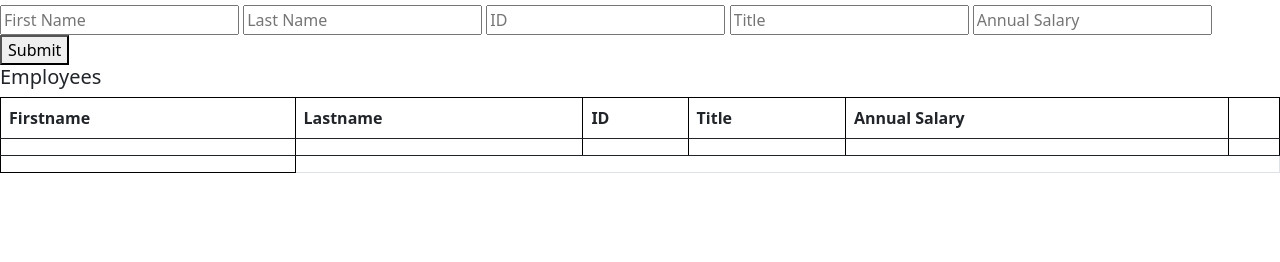
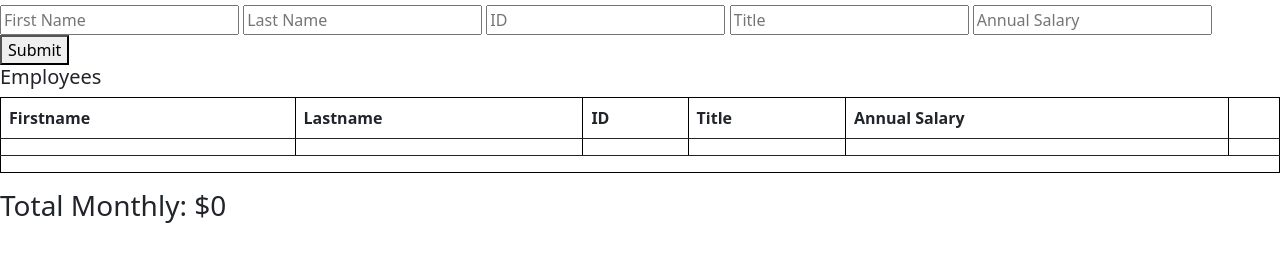
Before and after one commit to Crklemz/weekend-jquery-salary-calculator, a plain HTML site: page index.html in a window 1280 px wide. Shown: the part 88-350 px from the top of the page. Drawn offline with Linux system fonts and the light colour scheme.

Commit message:
footer on table is figured out now - it is colspan, NOT rowspan

```diff
--- a/index.html
+++ b/index.html
@@ -55,13 +55,13 @@
             </tbody>
             <tfoot>
                 <tr>
-                    <th rowspan=""></th>
+                    <td colspan="6"></td>
                 </tr>
             </tfoot>
         </table>
     </main>
 
-
+    <h3 id="totalMonthly">Total Monthly: $0</h3>
 
 </body>
 
```
